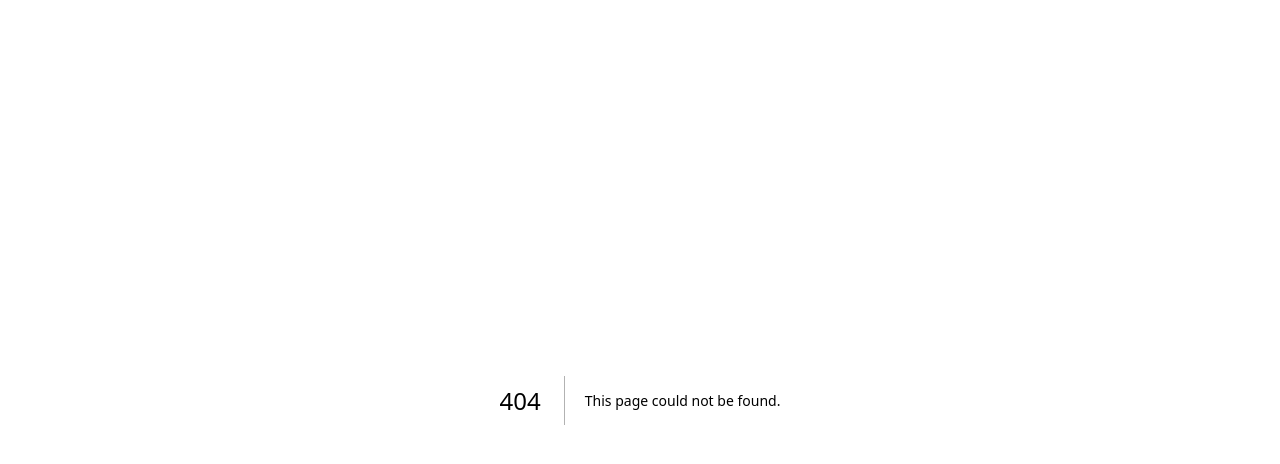
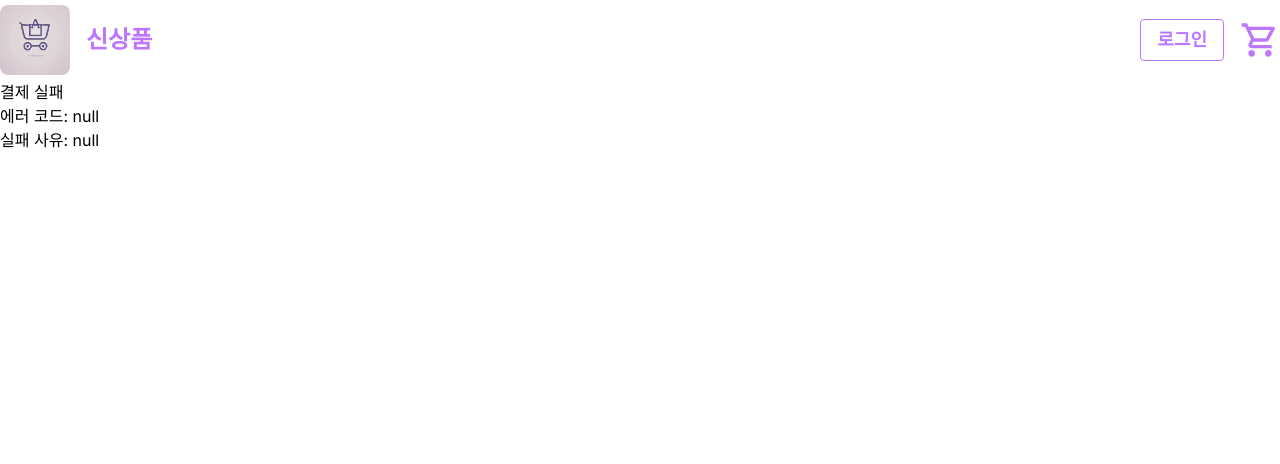
Before and after one commit to 0dytpq0/Clone-Market, a Next.js app: page /bucket/fail in a window 1280 px wide. Before the commit this address had no page. Shown: the top 464 px of the page. Built offline with nearby package versions, Linux system fonts and the light colour scheme; no server answers.

Commit message:
feat : failpage 구현

```diff
--- a/db.json
+++ b/db.json
@@ -952,15 +952,15 @@
   ],
   "payment": [
     {
-      "id": "2a1e",
+      "id": "dda9",
       "orderName": "[KF365] 에어프라이어용 통 닭가슴살 치킨까스 120g*5pk 외 2개",
-      "approvedAt": "2025-03-15T06:41:58.818Z",
+      "approvedAt": "2025-03-15T07:07:10.714Z",
       "receipt": {
         "url": "none"
       },
       "method": "가상계좌",
-      "orderId": "QmhDQ4LwdltJLV0NgiJsv",
-      "paymentKey": "irV69cSyo8dReY9-qtnD8",
+      "orderId": "lVZM-WDR2Ff2y3OJHe-_w",
+      "paymentKey": "7FhS6B3S5mw7HioE5cYgt",
       "totalAmount": 15950,
       "customerName": "박요셉",
       "customerEmail": "rkfnahs12e@gmail.com",
--- /dev/null
+++ b/src/app/(root)/(provider)/bucket/fail/page.tsx
@@ -0,0 +1,21 @@
+"use client";
+import { useSearchParams } from "next/navigation";
+import React from "react";
+
+function FailPage() {
+  const searchParams = useSearchParams();
+  const errCode = searchParams.get("code");
+  const failMsg = searchParams.get("message");
+
+  return (
+    <div className="result wrapper">
+      <div className="box_section">
+        <h2>결제 실패</h2>
+        <p>{`에러 코드: ${errCode}`}</p>
+        <p>{`실패 사유: ${failMsg}`}</p>
+      </div>
+    </div>
+  );
+}
+
+export default FailPage;
```
